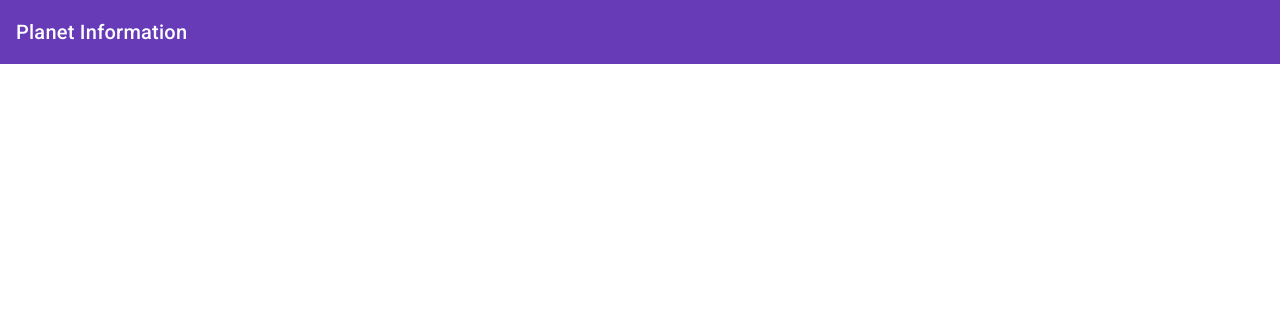
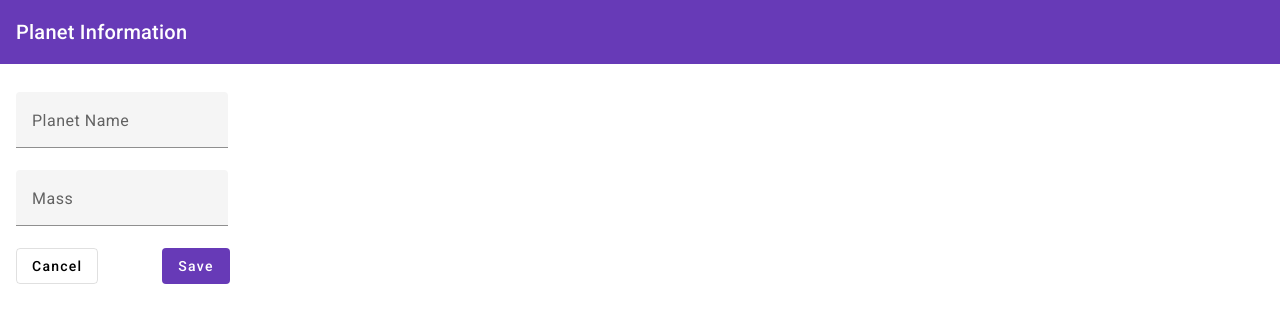
Before and after one commit to grglucastr/universe-app, an Angular app: page /planet-form in a window 1280 px wide. Shown: the top 322 px of the page. Built offline with nearby package versions, Linux system fonts and the light colour scheme.

Commit message:
Adjust in the planet forms and HTTP POST planet

```diff
--- a/src/app/pages/planet-form/planet-form.component.css
+++ b/src/app/pages/planet-form/planet-form.component.css
@@ -0,0 +1,7 @@
+.padding-10 {
+  padding: 1rem;
+}
+
+.btn-save{
+  margin-left: 4rem;
+}
--- a/src/app/pages/planet-form/planet-form.component.html
+++ b/src/app/pages/planet-form/planet-form.component.html
@@ -1 +1,44 @@
 <app-title text="Planet Information"></app-title>
+
+<div class="padding-10">
+  <form class="planet-form">
+
+    <div>
+      <mat-form-field class="planet-full-width">
+        <mat-label>Planet Name</mat-label>
+        <input
+          matInput
+          name="name"
+          id="name"
+          [(ngModel)]="planet.name">
+      </mat-form-field>
+    </div>
+
+    <div>
+      <mat-form-field class="planet-full-width">
+        <mat-label>Mass</mat-label>
+        <input
+          matInput
+          name="mass"
+          id="mass"
+          [(ngModel)]="planet.mass">
+      </mat-form-field>
+    </div>
+
+    <div>
+      <button
+        mat-stroked-button
+        type="button"
+        color="secondary"
+        (click)="returnToHome()"
+        class="btn-cancel">Cancel</button>
+
+      <button
+        mat-flat-button
+        type="button"
+        color="primary"
+        (click)="save()"
+        class="btn-save">Save</button>
+    </div>
+  </form>
+</div>
--- a/src/app/pages/planet-form/planet-form.component.ts
+++ b/src/app/pages/planet-form/planet-form.component.ts
@@ -1,3 +1,6 @@
+import { Planet } from './../../models/planet';
+import { PlanetService } from './../../services/planet/planet.service';
+import { Router } from '@angular/router';
 import { Component } from '@angular/core';
 
 @Component({
@@ -7,4 +10,22 @@ import { Component } from '@angular/core';
 })
 export class PlanetFormComponent {
 
+  planet:Planet = {
+    name: '',
+    mass: '',
+  }
+
+  constructor(
+    private router: Router,
+    private service:PlanetService){}
+
+  save(){
+    this.service.post(this.planet).subscribe(() => {
+      this.router.navigate(['/universe']);
+    });
+  }
+
+  returnToHome(){
+    this.router.navigate(['']);
+  }
 }
--- /dev/null
+++ b/src/app/services/planet/planet.service.ts
@@ -0,0 +1,22 @@
+import { HttpClient } from '@angular/common/http';
+import { Injectable } from '@angular/core';
+import { Observable } from 'rxjs';
+import { Planet } from 'src/app/models/planet';
+
+@Injectable({
+  providedIn: 'root'
+})
+export class PlanetService {
+
+  private readonly API = 'http://localhost:8080/api/v1/planets';
+
+  constructor(private http: HttpClient) { }
+
+  post(planet: Planet): Observable<Planet>{
+    return this.http.post<Planet>(this.API, planet);
+  }
+
+  listAll(): Observable<Planet[]> {
+    return this.http.get<Planet[]>(this.API);
+  }
+}
```
Also changed, not shown: 1 other file (tests, documents, lock files or other folders).
